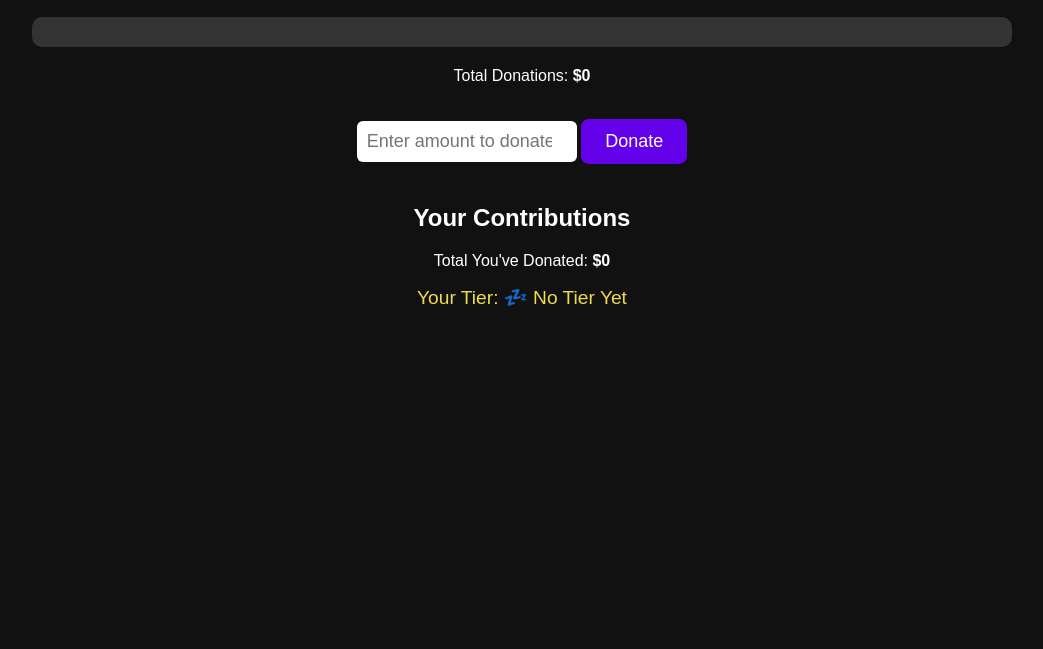
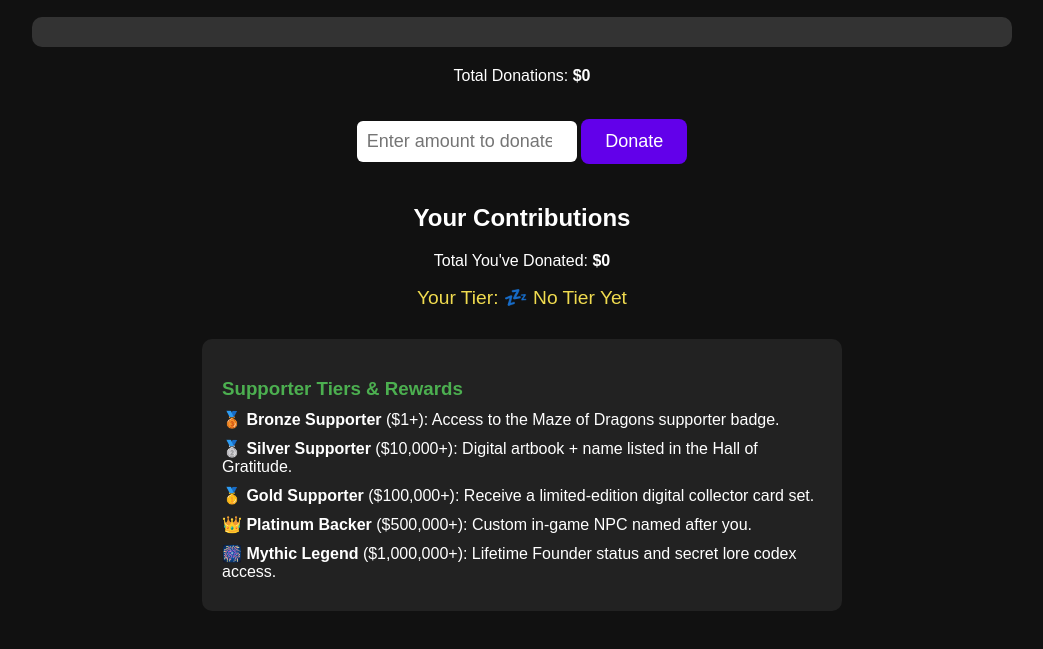
Before and after one commit to foxrain4/PrankDonateApp, a plain HTML site: page index.html in a window 1280 px wide. Shown: the part 129-778 px from the top of the page, without its empty margins (118-1161 px from the left). Drawn offline with Linux system fonts and the light colour scheme; no server answers.

Commit message:
Update index.html

```diff
--- a/index.html
+++ b/index.html
@@ -61,6 +61,23 @@
       margin-top: 10px;
       color: #f0db4f;
     }
+    .tiers-description {
+      margin-top: 30px;
+      text-align: left;
+      max-width: 600px;
+      margin-left: auto;
+      margin-right: auto;
+      background: #222;
+      padding: 20px;
+      border-radius: 10px;
+    }
+    .tiers-description h3 {
+      color: #4caf50;
+      margin-bottom: 10px;
+    }
+    .tiers-description p {
+      margin: 10px 0;
+    }
     @keyframes pop {
       0% { transform: scale(1); }
       100% { transform: scale(1.05); }
@@ -83,6 +100,15 @@
     <h2>Your Contributions</h2>
     <p>Total You've Donated: <strong id="yourDonation">$0</strong></p>
     <div id="userTier" class="tier-display"></div>
+  </div>
+
+  <div class="tiers-description">
+    <h3>Supporter Tiers & Rewards</h3>
+    <p>🥉 <strong>Bronze Supporter</strong> ($1+): Access to the Maze of Dragons supporter badge.</p>
+    <p>🥈 <strong>Silver Supporter</strong> ($10,000+): Digital artbook + name listed in the Hall of Gratitude.</p>
+    <p>🥇 <strong>Gold Supporter</strong> ($100,000+): Receive a limited-edition digital collector card set.</p>
+    <p>👑 <strong>Platinum Backer</strong> ($500,000+): Custom in-game NPC named after you.</p>
+    <p>🎆 <strong>Mythic Legend</strong> ($1,000,000+): Lifetime Founder status and secret lore codex access.</p>
   </div>
 
   <script type="module">
@@ -113,10 +139,10 @@
     const GOAL = 1_000_000_000;
 
     function getTierLabel(amount) {
-      if (amount >= 10000) return "🎆 Mythic Legend";
-      if (amount >= 1000) return "👑 Platinum Backer";
-      if (amount >= 500) return "🥇 Gold Supporter";
-      if (amount >= 100) return "🥈 Silver Supporter";
+      if (amount >= 1_000_000) return "🎆 Mythic Legend";
+      if (amount >= 500_000) return "👑 Platinum Backer";
+      if (amount >= 100_000) return "🥇 Gold Supporter";
+      if (amount >= 10_000) return "🥈 Silver Supporter";
       if (amount >= 1) return "🥉 Bronze Supporter";
       return "💤 No Tier Yet";
     }
```
